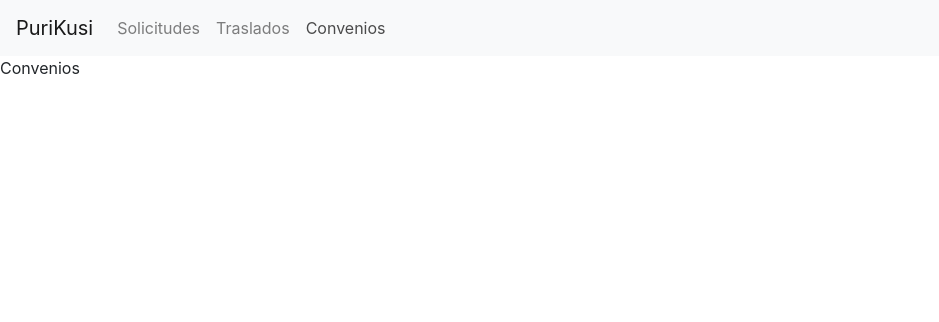
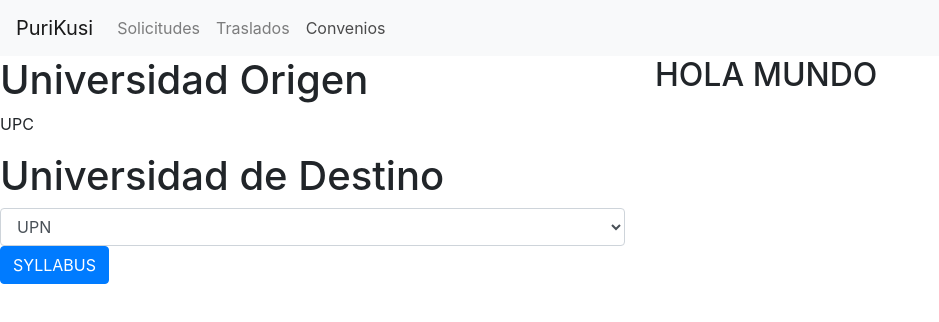
Before and after one commit to WhiteNow/unichange-web, a React (Create React App) app: page / in a window 1280 px wide. Both pictures are taken after a click on the button "Convenios". Shown: the top 322 px of the page, without its empty margins (0-939 px from the left). Built offline with nearby package versions, Linux system fonts and the light colour scheme.

Commit message:
primera comna detalles convenio

```diff
--- /dev/null
+++ b/src/components/Convenio.jsx
@@ -0,0 +1,26 @@
+import React, { Component } from "react";
+import { Form, Row, Col } from "react-bootstrap";
+import UniversidadCB from "./UniversidadCb";
+class Convenio extends Component {
+  state = {
+    cblist: ["UPN", "UNC", "UA"]
+  };
+  render() {
+    return (
+      <Form>
+        <Row>
+          <Col>
+            <h1>Universidad Origen</h1>
+            <p> UPC</p>
+            <UniversidadCB list={this.state.cblist} />
+          </Col>
+          <Col>
+            <h2>HOLA MUNDO</h2>
+          </Col>
+        </Row>
+      </Form>
+    );
+  }
+}
+
+export default Convenio;
--- /dev/null
+++ b/src/components/UniversidadCb.jsx
@@ -0,0 +1,18 @@
+import React from "react";
+
+import { Form, Button } from "react-bootstrap";
+const UniversidadCB = props => {
+  let list = props.list.map(r => <option>{r}</option>);
+
+  return (
+    <div>
+      <Form.Group controlId="exampleForm.ControlSelect1">
+        <h1>Universidad de Destino</h1>
+        <Form.Control as="select">{list}</Form.Control>
+        <Button variant="primary">SYLLABUS</Button>
+      </Form.Group>
+    </div>
+  );
+};
+
+export default UniversidadCB;
--- a/src/components/navigation/index.js
+++ b/src/components/navigation/index.js
@@ -1,6 +1,7 @@
 import React, {Component} from 'react';
 import {Navbar,Nav} from 'react-bootstrap'
 import Request from '../../screens/Request'
+import Convenio from "./../Convenio";
 
 class NavigationNavBar extends Component {
 
@@ -18,7 +19,7 @@ class NavigationNavBar extends Component {
             if (this.state.status === "traslados")
                 return(<div>Traslados</div>)
             if (this.state.status === "convenios")
-                return(<div>Convenios</div>)
+                return(<Convenio />)
         }
 
         return (
@@ -36,6 +37,6 @@ class NavigationNavBar extends Component {
             </div>
         </div>)
     }
-};
+}
 
 export default NavigationNavBar;
```
Also changed, not shown: 1 other file (tests, documents, lock files or other folders).
